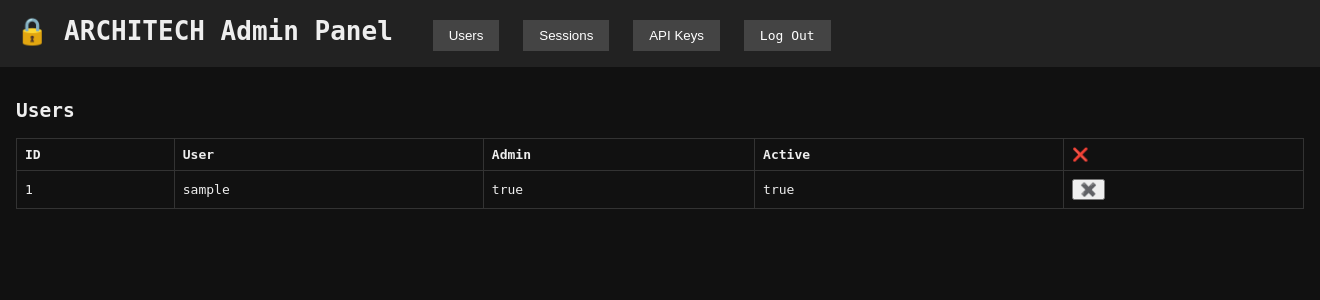
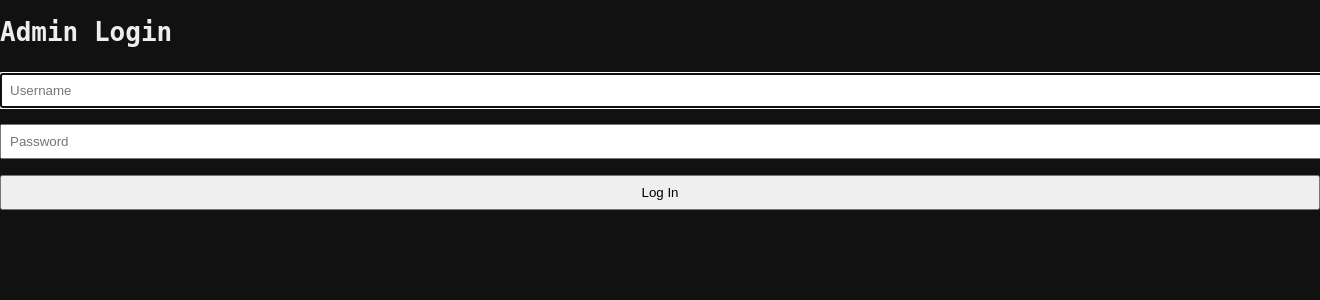
Before and after one commit to architech66/architech-api, a FastAPI app: page /admin in a window 1320 px wide; the page is wider, and only the part inside the window is pictured. Shown: the top 300 px of that part. Run offline with FastAPI, Linux system fonts and the light colour scheme; tables that the repository leaves empty hold one stand-in row (values such as "Sample post").

Commit message:
Update admin.html

```diff
--- a/templates/admin.html
+++ b/templates/admin.html
@@ -1,48 +1,73 @@
+{# templates/admin.html #}
 <!DOCTYPE html>
 <html lang="en">
 <head>
-  <meta charset="UTF-8"/>
-  <title>ARCHITECH Admin</title>
-  <link rel="stylesheet" href="/static/css/admin.css"/>
+  <meta charset="UTF-8" />
+  <title>ARCHITECH Admin Panel</title>
+  <link rel="stylesheet" href="/static/css/admin.css" />
 </head>
 <body>
+  <div class="login-screen" id="login-screen">
+    <div class="card">
+      <h1>Admin Login</h1>
+      <form method="POST" action="/admin/login">
+        <input name="username" placeholder="Username" required autofocus />
+        <input name="password" placeholder="Password" type="password" required />
+        <button type="submit">Log In</button>
+      </form>
+    </div>
+  </div>
+
+  <div class="app-screen" id="app-screen" style="display:none;">
     <header>
-    <h1>🔒 ARCHITECH Admin Panel</h1>
+      <h1>ARCHITECH Admin</h1>
       <nav>
-      <button onclick="showTab('users')">Users</button>
-      <button onclick="showTab('sessions')">Sessions</button>
-      <button onclick="showTab('keys')">API Keys</button>
+        <a href="#" data-view="users">Manage Users</a>
+        <a href="#" data-view="sessions">Sessions</a>
+        <a href="#" data-view="keys">API Keys</a>
         <a href="/admin/logout">Log Out</a>
       </nav>
     </header>
 
     <main>
-    <section id="users" class="tab">
+      <section id="view-users" class="view">
         <h2>Users</h2>
-      <table><thead><tr>
-        <th>ID</th><th>User</th><th>Admin</th><th>Active</th><th>❌</th>
-      </tr></thead><tbody></tbody></table>
+        <div class="card list">
+          <!-- your users table goes here -->
+        </div>
       </section>
 
-    <section id="sessions" class="tab" style="display:none">
+      <section id="view-sessions" class="view" style="display:none;">
         <h2>Sessions</h2>
-      <table><thead><tr>
-        <th>ID</th><th>User</th><th>IP</th><th>Agent</th><th>When</th>
-      </tr></thead><tbody></tbody></table>
+        <div class="card list">
+          <!-- sessions table -->
+        </div>
       </section>
 
-    <section id="keys" class="tab" style="display:none">
+      <section id="view-keys" class="view" style="display:none;">
         <h2>API Keys</h2>
-      <form onsubmit="createKey(event)">
-        <input id="newKeyUser" placeholder="User ID" required/>
-        <button type="submit">Issue Key</button>
-      </form>
-      <table><thead><tr>
-        <th>ID</th><th>User</th><th>Key</th><th>Used</th><th>Revoked</th><th>✖️</th>
-      </tr></thead><tbody></tbody></table>
+        <div class="card list">
+          <!-- api-keys management -->
+        </div>
       </section>
     </main>
+  </div>
 
-  <script src="/static/js/admin.js"></script>
+  <script>
+    // very simple client-side view switcher:
+    document.querySelectorAll('header nav a[data-view]').forEach(a=>{
+      a.addEventListener('click', e=>{
+        e.preventDefault();
+        document.querySelectorAll('.view').forEach(v=>v.style.display='none');
+        document.getElementById('view-'+a.dataset.view).style.display='block';
+      });
+    });
+
+    // after a successful login, flip screens:
+    if ({{ 'true' if user_is_authenticated else 'false' }}) {
+      document.getElementById('login-screen').style.display = 'none';
+      document.getElementById('app-screen').style.display   = 'block';
+    }
+  </script>
 </body>
 </html>
```
Lines whose indentation alone changed are shown as unchanged.
